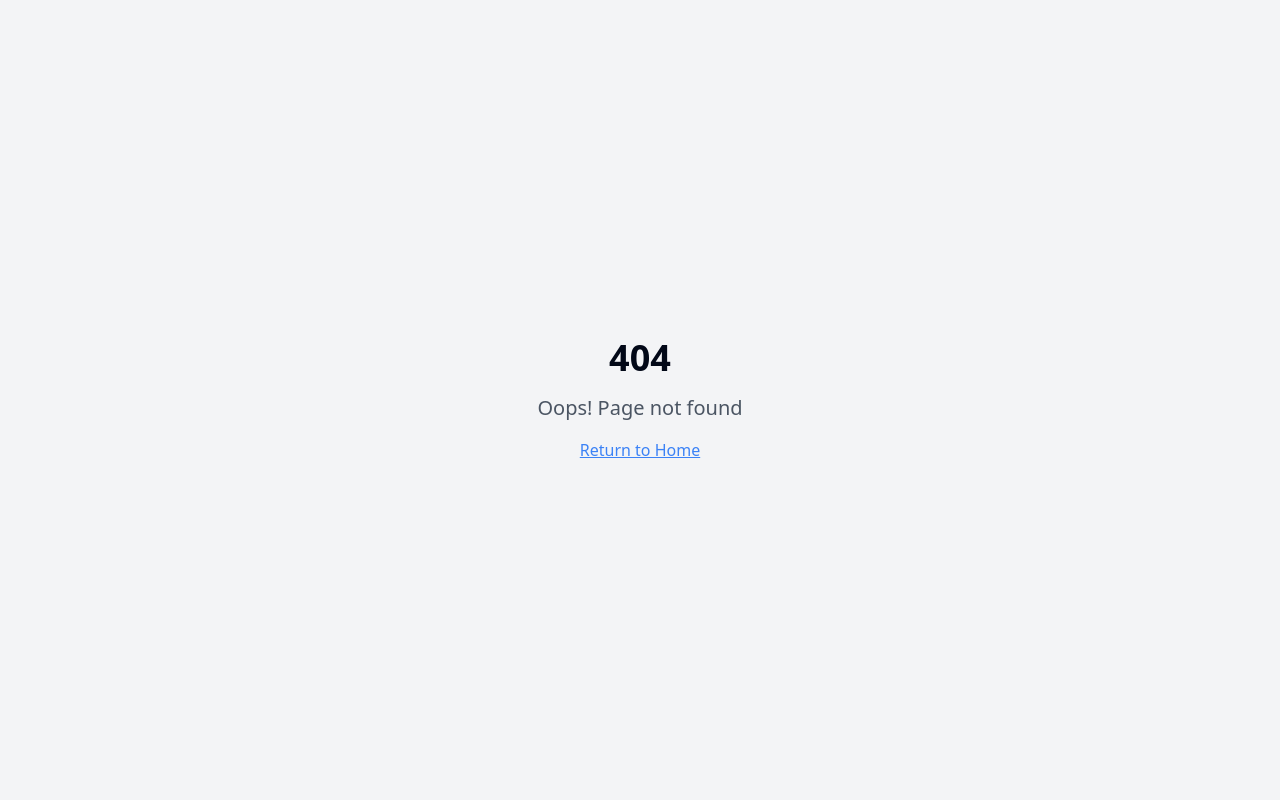
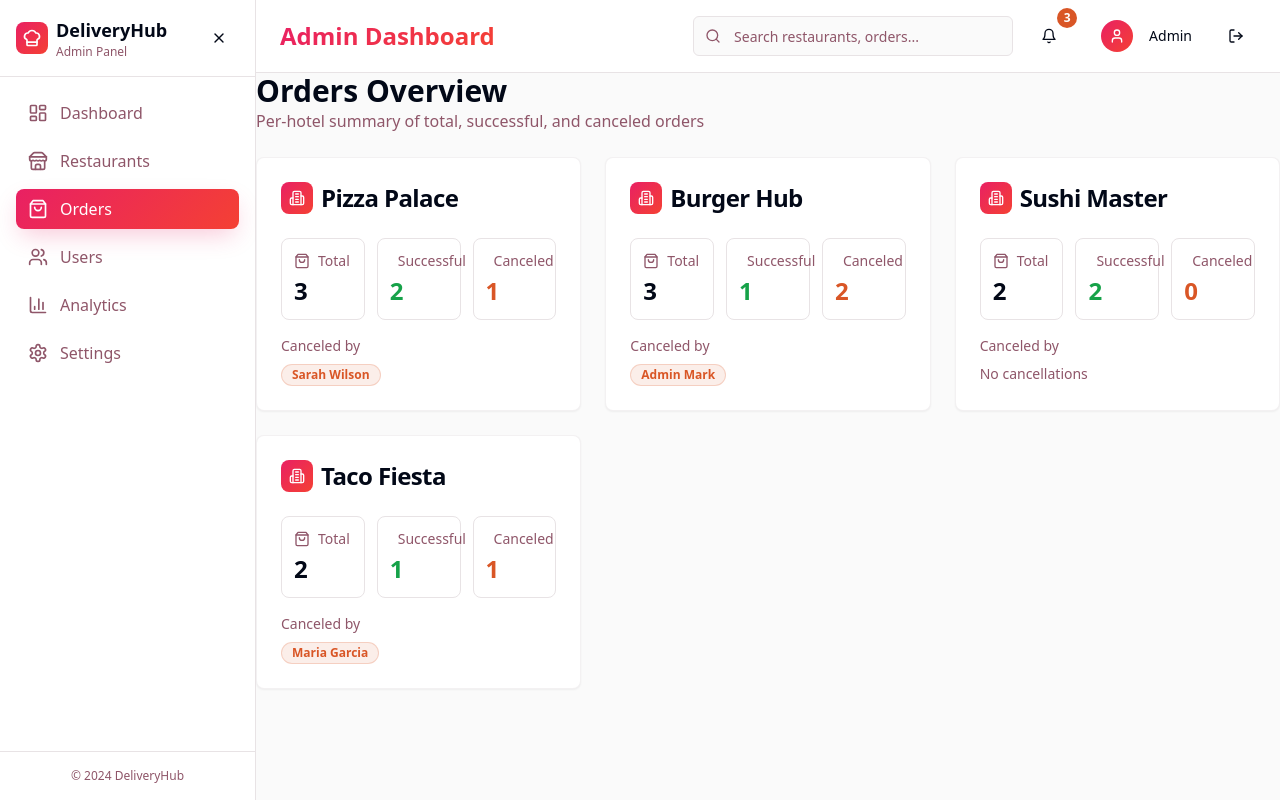
Before and after one commit to jayShah1407/hotel-hop-hub, a React (Vite) app: page /orders in a window 1280 px wide. Before the commit this address had no page. Built offline with nearby package versions, Linux system fonts and the light colour scheme.

Commit message:
Add orders screen and update colors
Create an orders screen displaying hotel-wise order statistics (successful and cancelled) with the name of the person who cancelled. Update the color scheme to use terracotta or deep-orange.

```diff
--- a/src/App.tsx
+++ b/src/App.tsx
@@ -7,6 +7,7 @@ import Index from "./pages/Index";
 import Restaurants from "./pages/Restaurants";
 import RestaurantMenu from "./pages/RestaurantMenu";
 import AdminLogin from "./pages/AdminLogin";
+import Orders from "./pages/Orders";
 import NotFound from "./pages/NotFound";
 
 const queryClient = new QueryClient();
@@ -22,6 +23,7 @@ const App = () => (
           <Route path="/admin/login" element={<AdminLogin />} />
           <Route path="/restaurants" element={<Restaurants />} />
           <Route path="/restaurants/:id/menu" element={<RestaurantMenu />} />
+          <Route path="/orders" element={<Orders />} />
           {/* ADD ALL CUSTOM ROUTES ABOVE THE CATCH-ALL "*" ROUTE */}
           <Route path="*" element={<NotFound />} />
         </Routes>
--- a/src/index.css
+++ b/src/index.css
@@ -32,7 +32,7 @@ All colors MUST be HSL. Inspired by vibrant food delivery apps.
     --accent: 4 90% 58%;
     --accent-foreground: 0 0% 100%;
 
-    --destructive: 0 84.2% 60.2%;
+    --destructive: 16 70% 50%;
     --destructive-foreground: 0 0% 100%;
 
     --success: 142 76% 36%;
@@ -99,7 +99,7 @@ All colors MUST be HSL. Inspired by vibrant food delivery apps.
     --accent: 217.2 32.6% 17.5%;
     --accent-foreground: 210 40% 98%;
 
-    --destructive: 0 62.8% 30.6%;
+    --destructive: 16 60% 40%;
     --destructive-foreground: 210 40% 98%;
 
     --border: 217.2 32.6% 17.5%;
--- /dev/null
+++ b/src/pages/Orders.tsx
@@ -0,0 +1,129 @@
+import { useEffect, useMemo } from "react";
+import { Layout } from "@/components/admin/Layout";
+import { Card, CardContent, CardHeader, CardTitle } from "@/components/ui/card";
+import { Badge } from "@/components/ui/badge";
+import { CheckCircle, XCircle, ShoppingBag, Building2 } from "lucide-react";
+
+// Mock orders data grouped by restaurant (hotel)
+// Replace with Supabase data later
+const mockOrders = [
+  { id: "#ORD-101", customer: "John Doe", restaurant: "Pizza Palace", status: "delivered" as const },
+  { id: "#ORD-102", customer: "Mary Lee", restaurant: "Pizza Palace", status: "canceled" as const, canceledBy: "Sarah Wilson" },
+  { id: "#ORD-103", customer: "Mike Chen", restaurant: "Pizza Palace", status: "delivered" as const },
+
+  { id: "#ORD-201", customer: "Jane Smith", restaurant: "Burger Hub", status: "delivered" as const },
+  { id: "#ORD-202", customer: "Alex Carter", restaurant: "Burger Hub", status: "canceled" as const, canceledBy: "Admin Mark" },
+  { id: "#ORD-203", customer: "Priya Gupta", restaurant: "Burger Hub", status: "canceled" as const, canceledBy: "Admin Mark" },
+
+  { id: "#ORD-301", customer: "Liam Wong", restaurant: "Sushi Master", status: "delivered" as const },
+  { id: "#ORD-302", customer: "Emma Brown", restaurant: "Sushi Master", status: "delivered" as const },
+
+  { id: "#ORD-401", customer: "Carlos Diaz", restaurant: "Taco Fiesta", status: "canceled" as const, canceledBy: "Maria Garcia" },
+  { id: "#ORD-402", customer: "Olivia Park", restaurant: "Taco Fiesta", status: "delivered" as const },
+];
+
+export default function Orders() {
+  // SEO
+  useEffect(() => {
+    document.title = "Orders Overview | DeliveryHub Admin";
+    const desc = "Orders overview by hotel: totals, successful and canceled orders with canceler names.";
+    let meta = document.querySelector('meta[name="description"]');
+    if (!meta) {
+      meta = document.createElement("meta");
+      meta.setAttribute("name", "description");
+      document.head.appendChild(meta);
+    }
+    meta.setAttribute("content", desc);
+  }, []);
+
+  const summaries = useMemo(() => {
+    const map: Record<string, { restaurant: string; total: number; success: number; canceled: number; canceledBy: string[] }>
+      = {};
+    for (const order of mockOrders) {
+      const key = order.restaurant;
+      if (!map[key]) {
+        map[key] = { restaurant: key, total: 0, success: 0, canceled: 0, canceledBy: [] };
+      }
+      map[key].total += 1;
+      if (order.status === "delivered") map[key].success += 1;
+      if (order.status === "canceled") {
+        map[key].canceled += 1;
+        if ((order as any).canceledBy) {
+          const name = (order as any).canceledBy as string;
+          if (!map[key].canceledBy.includes(name)) map[key].canceledBy.push(name);
+        }
+      }
+    }
+    return Object.values(map);
+  }, []);
+
+  return (
+    <Layout>
+      <div className="space-y-6">
+        <header className="flex items-center justify-between">
+          <div>
+            <h1 className="text-3xl font-bold text-foreground">Orders Overview</h1>
+            <p className="text-muted-foreground">Per-hotel summary of total, successful, and canceled orders</p>
+          </div>
+        </header>
+
+        <section className="grid grid-cols-1 md:grid-cols-2 xl:grid-cols-3 gap-6">
+          {summaries.map((s) => (
+            <Card key={s.restaurant} className="hover:shadow-elegant transition-all duration-300 border-border/50">
+              <CardHeader>
+                <CardTitle className="flex items-center gap-2">
+                  <span className="inline-flex items-center justify-center w-8 h-8 rounded-lg bg-gradient-primary">
+                    <Building2 className="w-4 h-4 text-white" />
+                  </span>
+                  <span>{s.restaurant}</span>
+                </CardTitle>
+              </CardHeader>
+              <CardContent className="space-y-4">
+                <div className="grid grid-cols-3 gap-3">
+                  <div className="rounded-lg border border-border p-3">
+                    <div className="flex items-center gap-2 text-muted-foreground text-sm">
+                      <ShoppingBag className="w-4 h-4" />
+                      <span>Total</span>
+                    </div>
+                    <div className="mt-1 text-2xl font-semibold text-foreground">{s.total}</div>
+                  </div>
+
+                  <div className="rounded-lg border border-border p-3">
+                    <div className="flex items-center gap-2 text-muted-foreground text-sm">
+                      <CheckCircle className="w-4 h-4 text-success" />
+                      <span>Successful</span>
+                    </div>
+                    <div className="mt-1 text-2xl font-semibold text-success">{s.success}</div>
+                  </div>
+
+                  <div className="rounded-lg border border-border p-3">
+                    <div className="flex items-center gap-2 text-muted-foreground text-sm">
+                      <XCircle className="w-4 h-4 text-destructive" />
+                      <span>Canceled</span>
+                    </div>
+                    <div className="mt-1 text-2xl font-semibold text-destructive">{s.canceled}</div>
+                  </div>
+                </div>
+
+                <div>
+                  <p className="text-sm text-muted-foreground mb-2">Canceled by</p>
+                  {s.canceledBy.length > 0 ? (
+                    <div className="flex flex-wrap gap-2">
+                      {s.canceledBy.map((name) => (
+                        <Badge key={name} variant="outline" className="bg-destructive/10 text-destructive border-destructive/20">
+                          {name}
+                        </Badge>
+                      ))}
+                    </div>
+                  ) : (
+                    <p className="text-sm text-muted-foreground">No cancellations</p>
+                  )}
+                </div>
+              </CardContent>
+            </Card>
+          ))}
+        </section>
+      </div>
+    </Layout>
+  );
+}
```
